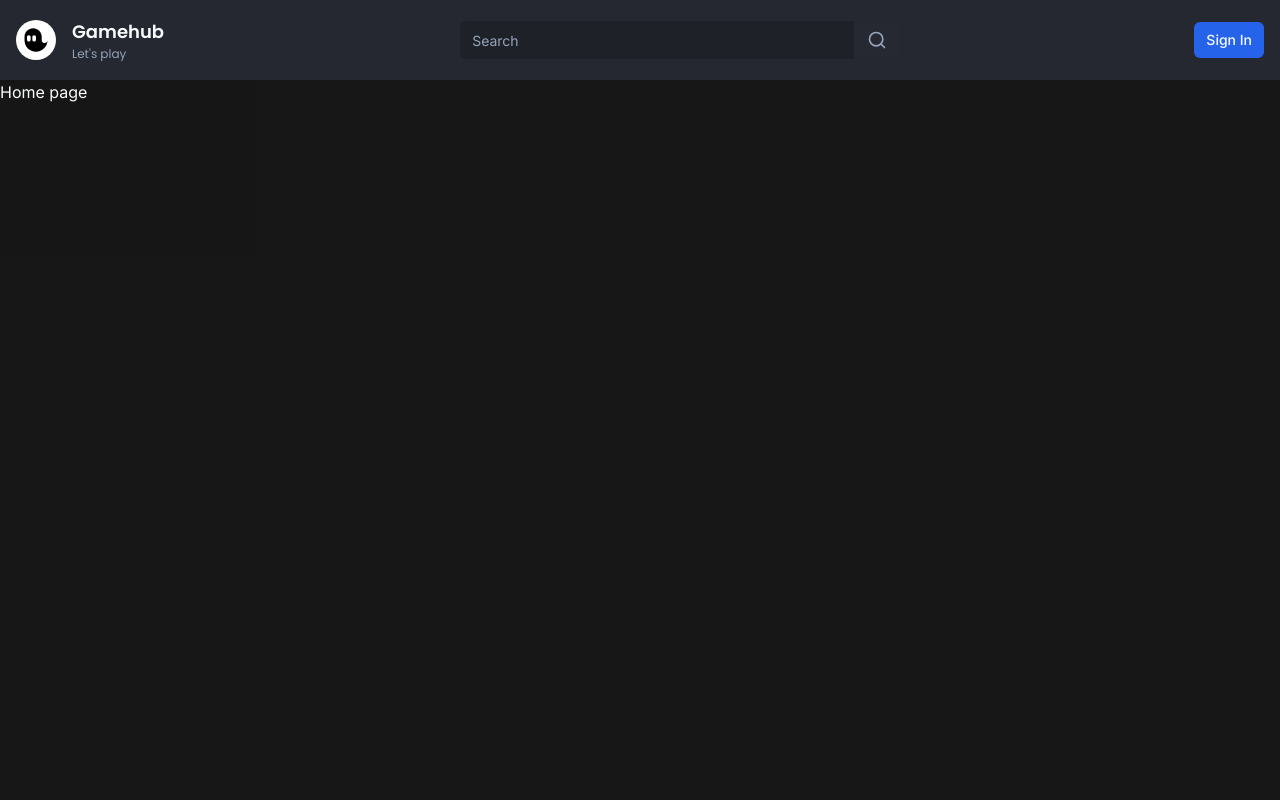
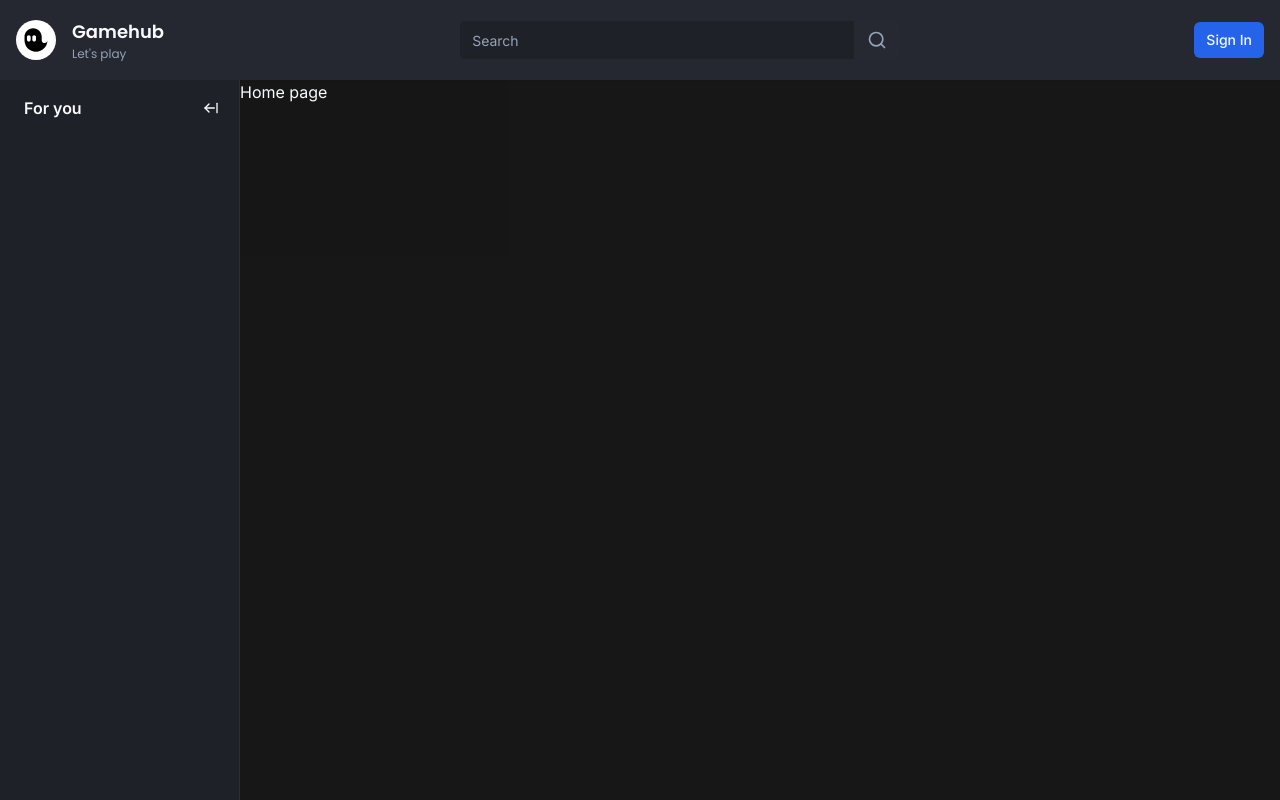
Before and after one commit to Spiielberg/gamehub, a Next.js app: page / in a window 1280 px wide. Built offline with nearby package versions, Linux system fonts and the light colour scheme; no server answers.

Commit message:
create sidebar and hint components, zustand for manage sidebar states

```diff
--- /dev/null
+++ b/app/(browse)/_components/container.tsx
@@ -0,0 +1,33 @@
+'use client'
+
+import { cn } from '@/lib/utils'
+import { useSidebar } from '@/store/use-sidebar'
+import { ReactNode, useEffect } from 'react'
+import { useMediaQuery } from 'usehooks-ts'
+
+interface ContainerProps {
+  children: ReactNode
+}
+
+export const Container = ({ children }: ContainerProps) => {
+  const matches = useMediaQuery('(max-width: 1024px)')
+
+  const { collapsed, onCollapse, onExpand } = useSidebar((state) => state)
+
+  useEffect(() => {
+    console.log(matches)
+    if (matches) {
+      onCollapse()
+    } else {
+      onExpand()
+    }
+  }, [matches, onCollapse, onExpand])
+
+  return (
+    <div
+      className={cn('flex-1', collapsed ? 'ml-[70px]' : ' ml-[70px] lg:ml-60')}
+    >
+      {children}
+    </div>
+  )
+}
--- a/app/(browse)/_components/navbar/actions.tsx
+++ b/app/(browse)/_components/navbar/actions.tsx
@@ -1,3 +1,4 @@
+import { Hint } from '@/components/hint'
 import { Button } from '@/components/ui/button'
 import { SignInButton, UserButton, currentUser } from '@clerk/nextjs'
 import { ClapperboardIcon } from 'lucide-react'
@@ -16,6 +17,7 @@ export const Actions = async () => {
         </SignInButton>
       ) : (
         <div className="flex items-center gap-x-4">
+          <Hint label="Dashboard" asChild>
             <Button
               size="sm"
               variant="ghost"
@@ -23,10 +25,10 @@ export const Actions = async () => {
               asChild
             >
               <Link href={`/u/${user.username}`}>
-              <ClapperboardIcon className="h-5 w-5 lg:mr-2" />
-              <span className="hidden lg:block">Dashboard</span>
+                <ClapperboardIcon className="h-5 w-5" />
               </Link>
             </Button>
+          </Hint>
           <UserButton afterSignOutUrl="/" />
         </div>
       )}
--- /dev/null
+++ b/app/(browse)/_components/sidebar/index.tsx
@@ -0,0 +1,10 @@
+import { Toggle } from '@/app/(browse)/_components/sidebar/toggle'
+import { Wrapper } from '@/app/(browse)/_components/sidebar/wrapper'
+
+export const Sidebar = () => {
+  return (
+    <Wrapper>
+      <Toggle />
+    </Wrapper>
+  )
+}
--- /dev/null
+++ b/app/(browse)/_components/sidebar/toggle.tsx
@@ -0,0 +1,45 @@
+'use client'
+
+import { Hint } from '@/components/hint'
+import { Button } from '@/components/ui/button'
+import { useSidebar } from '@/store/use-sidebar'
+import { ArrowLeftFromLineIcon, ArrowRightFromLineIcon } from 'lucide-react'
+
+export const Toggle = () => {
+  const { collapsed, onCollapse, onExpand } = useSidebar((state) => state)
+
+  const label = collapsed ? 'Expand' : 'Collapse'
+
+  return (
+    <>
+      {!collapsed ? (
+        <div className="mb-2 flex w-full items-center p-3 pl-6">
+          <p className="font-semibold text-primary">For you</p>
+          <Hint label={label} asChild>
+            <Button
+              type="button"
+              onClick={onCollapse}
+              className="ml-auto h-auto p-2"
+              variant="ghost"
+            >
+              <ArrowLeftFromLineIcon className="h-4 w-4" />
+            </Button>
+          </Hint>
+        </div>
+      ) : (
+        <div className="mb-4 hidden w-full items-center justify-center pt-4 lg:flex">
+          <Hint label={label} asChild>
+            <Button
+              type="button"
+              onClick={onExpand}
+              className="h-auto p-2"
+              variant="ghost"
+            >
+              <ArrowRightFromLineIcon className="h-4 w-4" />
+            </Button>
+          </Hint>
+        </div>
+      )}
+    </>
+  )
+}
--- /dev/null
+++ b/app/(browse)/_components/sidebar/wrapper.tsx
@@ -0,0 +1,24 @@
+'use client'
+
+import { cn } from '@/lib/utils'
+import { useSidebar } from '@/store/use-sidebar'
+import { ReactNode } from 'react'
+
+interface WrapperProps {
+  children: ReactNode
+}
+
+export const Wrapper = ({ children }: WrapperProps) => {
+  const { collapsed } = useSidebar((state) => state)
+
+  return (
+    <aside
+      className={cn(
+        'fixed left-0 z-50 flex h-full w-60 flex-col border-r border-[#2D2E35] bg-background',
+        collapsed && 'w-[70px]',
+      )}
+    >
+      {children}
+    </aside>
+  )
+}
--- a/app/(browse)/layout.tsx
+++ b/app/(browse)/layout.tsx
@@ -1,11 +1,16 @@
+import { Container } from '@/app/(browse)/_components/container'
 import { Navbar } from '@/app/(browse)/_components/navbar'
+import { Sidebar } from '@/app/(browse)/_components/sidebar'
 import { ReactNode } from 'react'
 
 const BrowseLayout = ({ children }: { children: ReactNode }) => {
   return (
     <>
       <Navbar />
-      <div className="flex h-full pt-20">{children}</div>
+      <div className="flex h-full pt-20">
+        <Sidebar />
+        <Container>{children}</Container>
+      </div>
     </>
   )
 }
--- /dev/null
+++ b/components/hint.tsx
@@ -0,0 +1,38 @@
+import {
+  Tooltip,
+  TooltipContent,
+  TooltipProvider,
+  TooltipTrigger,
+} from '@/components/ui/tooltip'
+import { ReactNode } from 'react'
+
+interface HintProps {
+  label: string
+  children: ReactNode
+  asChild?: boolean
+  side?: 'top' | 'bottom' | 'left' | 'right'
+  align?: 'start' | 'center' | 'end'
+}
+
+export const Hint = ({
+  label,
+  children,
+  asChild = false,
+  side = 'bottom',
+  align = 'center',
+}: HintProps) => {
+  return (
+    <TooltipProvider>
+      <Tooltip delayDuration={0}>
+        <TooltipTrigger asChild={asChild}>{children}</TooltipTrigger>
+        <TooltipContent
+          side={side}
+          align={align}
+          className="bg-white text-black"
+        >
+          <p className="font-semibold">{label}</p>
+        </TooltipContent>
+      </Tooltip>
+    </TooltipProvider>
+  )
+}
--- /dev/null
+++ b/components/ui/tooltip.tsx
@@ -0,0 +1,30 @@
+"use client"
+
+import * as React from "react"
+import * as TooltipPrimitive from "@radix-ui/react-tooltip"
+
+import { cn } from "@/lib/utils"
+
+const TooltipProvider = TooltipPrimitive.Provider
+
+const Tooltip = TooltipPrimitive.Root
+
+const TooltipTrigger = TooltipPrimitive.Trigger
+
+const TooltipContent = React.forwardRef<
+  React.ElementRef<typeof TooltipPrimitive.Content>,
+  React.ComponentPropsWithoutRef<typeof TooltipPrimitive.Content>
+>(({ className, sideOffset = 4, ...props }, ref) => (
+  <TooltipPrimitive.Content
+    ref={ref}
+    sideOffset={sideOffset}
+    className={cn(
+      "z-50 overflow-hidden rounded-md border bg-popover px-3 py-1.5 text-sm text-popover-foreground shadow-md animate-in fade-in-0 zoom-in-95 data-[state=closed]:animate-out data-[state=closed]:fade-out-0 data-[state=closed]:zoom-out-95 data-[side=bottom]:slide-in-from-top-2 data-[side=left]:slide-in-from-right-2 data-[side=right]:slide-in-from-left-2 data-[side=top]:slide-in-from-bottom-2",
+      className
+    )}
+    {...props}
+  />
+))
+TooltipContent.displayName = TooltipPrimitive.Content.displayName
+
+export { Tooltip, TooltipTrigger, TooltipContent, TooltipProvider }
--- a/package.json
+++ b/package.json
@@ -13,6 +13,7 @@
     "@clerk/themes": "^1.7.9",
     "@prisma/client": "^5.8.0",
     "@radix-ui/react-slot": "^1.0.2",
+    "@radix-ui/react-tooltip": "^1.0.7",
     "class-variance-authority": "^0.7.0",
     "clsx": "^2.1.0",
     "lucide-react": "^0.309.0",
@@ -23,7 +24,9 @@
     "react-dom": "^18",
     "svix": "^1.15.0",
     "tailwind-merge": "^2.2.0",
-    "tailwindcss-animate": "^1.0.7"
+    "tailwindcss-animate": "^1.0.7",
+    "usehooks-ts": "^2.9.2",
+    "zustand": "^4.4.7"
   },
   "devDependencies": {
     "@rocketseat/eslint-config": "^2.1.0",
--- /dev/null
+++ b/store/use-sidebar.ts
@@ -0,0 +1,13 @@
+import { create } from 'zustand'
+
+interface SidebarStore {
+  collapsed: boolean
+  onCollapse: () => void
+  onExpand: () => void
+}
+
+export const useSidebar = create<SidebarStore>((set) => ({
+  collapsed: false,
+  onCollapse: () => set(() => ({ collapsed: true })),
+  onExpand: () => set(() => ({ collapsed: false })),
+}))
```
Also changed, not shown: 1 other file (tests, documents, lock files or other folders). Lines whose indentation alone changed are shown as unchanged.
